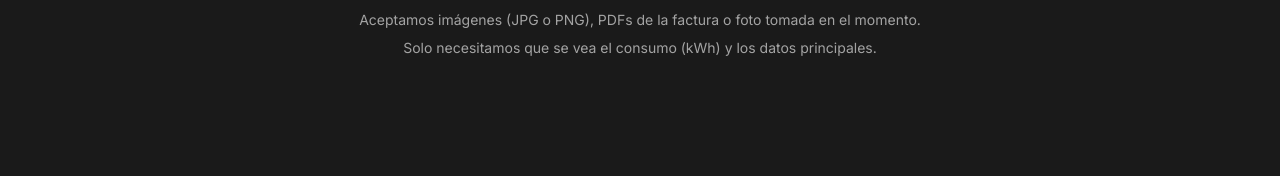
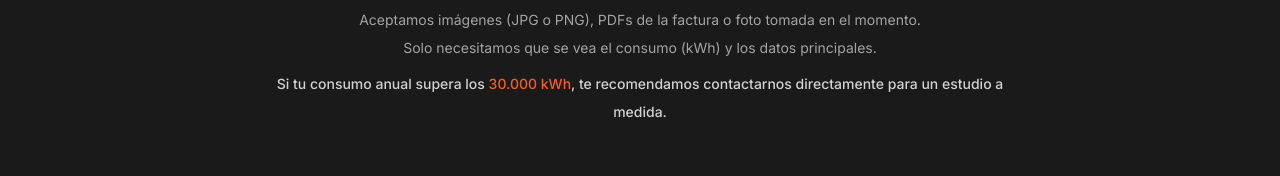
Before and after one commit to FedericaDelCampo01/sunergys, a Next.js app: page /calcula-tu-ahorro in a window 1280 px wide. Shown: the part 1459-1635 px from the top of the page. Built offline with nearby package versions, Linux system fonts and the light colour scheme.

Commit message:
nuevo texto

```diff
--- a/components/pages/homes/home/simulator.jsx
+++ b/components/pages/homes/home/simulator.jsx
@@ -294,10 +294,19 @@ const Simulator = () => {
                                 fontSize: '14px',
                                 color: 'rgba(255, 255, 255, 0.6)',
                                 marginTop: '20px',
-                                marginBottom: 0
+                                marginBottom: 8
                             }}>
                                 Aceptamos imágenes (JPG o PNG), PDFs de la factura o foto tomada en el momento.<br />
                                 Solo necesitamos que se vea el consumo (kWh) y los datos principales.
+                            </p>
+                            <p style={{
+                                fontSize: '14px',
+                                color: 'rgba(255, 255, 255, 0.8)',
+                                marginTop: 4,
+                                marginBottom: 0,
+                                fontWeight: 500
+                            }}>
+                                Si tu consumo anual supera los <span style={{ color: 'var(--primary-color-2)' }}>30.000 kWh</span>, te recomendamos contactarnos directamente para un estudio a medida.
                             </p>
 
                             {/* Loading */}
```
